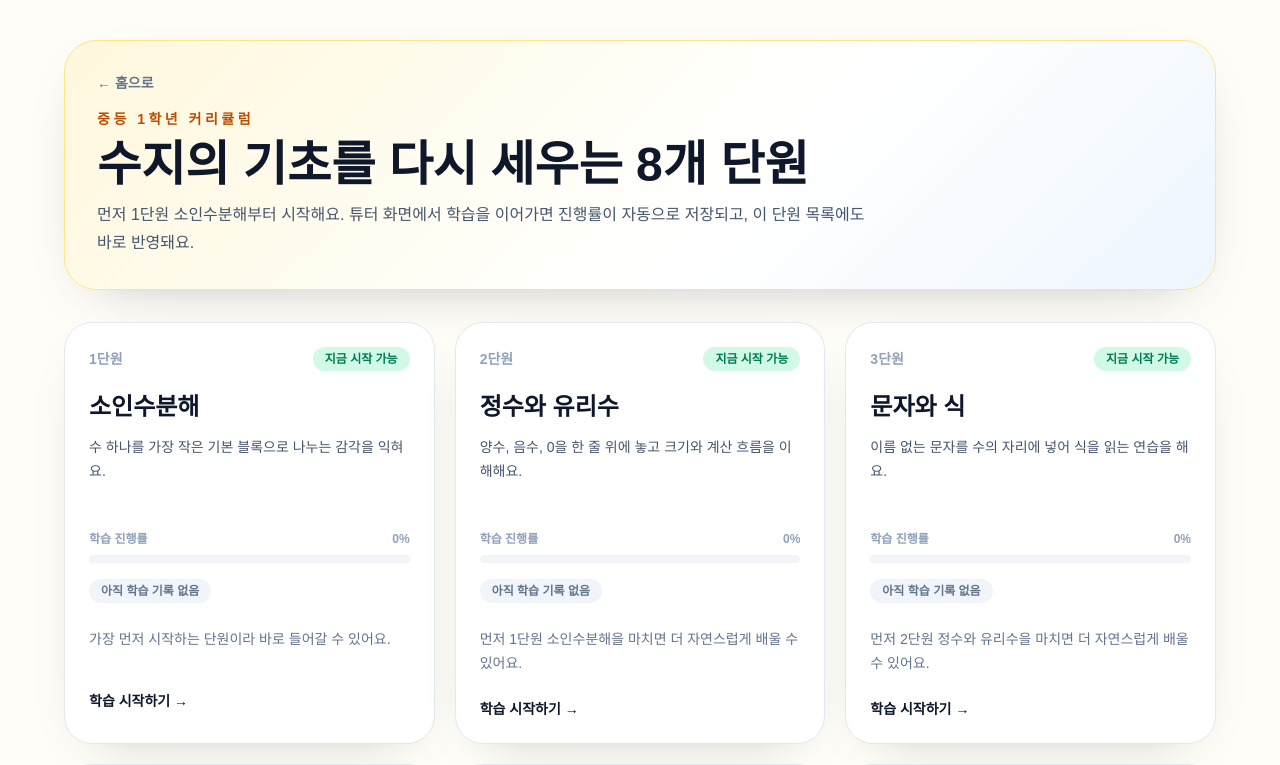
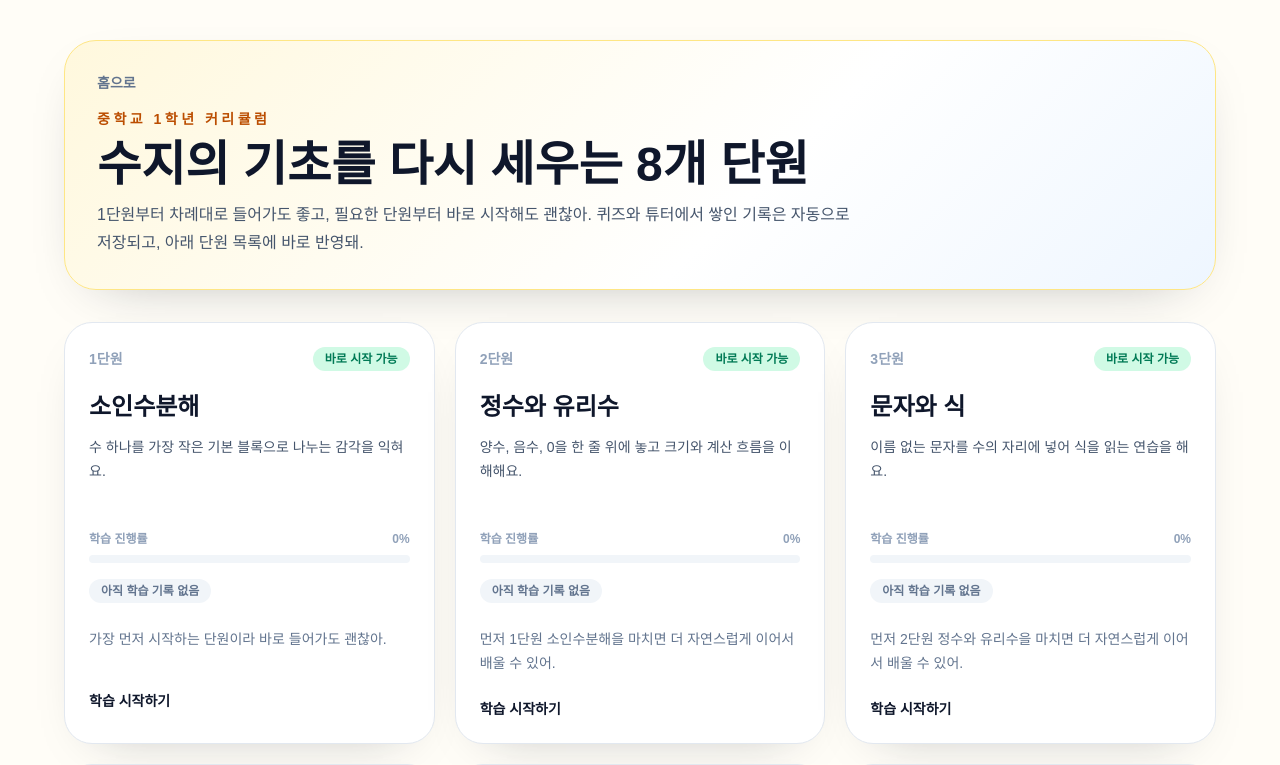
Before and after one commit to hj751008/my-first-app, a Next.js app: page /middle-1 in a window 1280 px wide. Shown: the top 765 px of the page. Built offline with nearby package versions, Linux system fonts and the light colour scheme.

Commit message:
Polish middle-1 shared UI copy and flow

```diff
--- a/app/middle-1/UnitGrid.tsx
+++ b/app/middle-1/UnitGrid.tsx
@@ -11,9 +11,9 @@ import {
 } from "@/lib/progress";
 
 const statusLabel = {
-  ready: "지금 시작 가능",
-  planned: "곧 확장 예정",
-  locked: "선수 단원 필요",
+  ready: "바로 시작 가능",
+  planned: "곧 열릴 예정",
+  locked: "선행 단원 필요",
 } as const;
 
 const statusStyle = {
@@ -51,7 +51,7 @@ export function UnitGrid() {
 
         const masteryBadges = [
           mastery.reachedGuidedPractice ? "직접 시도함" : null,
-          mastery.usedHint ? "힌트 경험" : null,
+          mastery.usedHint ? "힌트 사용함" : null,
           mastery.recoveredOnce ? "쉬운 단계 복귀" : null,
           mastery.reachedReflection ? "정리 단계 도달" : null,
           mastery.summaryAttempted ? "자기 말 설명 시도" : null,
@@ -61,9 +61,7 @@ export function UnitGrid() {
         const card = (
           <article className="flex h-full flex-col rounded-[1.75rem] border border-slate-200 bg-white p-6 shadow-[0_18px_50px_-34px_rgba(15,23,42,0.35)] transition hover:-translate-y-1">
             <div className="mb-5 flex items-center justify-between gap-3">
-              <span className="text-sm font-semibold text-slate-400">
-                {unit.id}단원
-              </span>
+              <span className="text-sm font-semibold text-slate-400">{unit.id}단원</span>
               <span
                 className={`rounded-full px-3 py-1 text-xs font-bold ${statusStyle[unit.status]}`}
               >
@@ -72,9 +70,7 @@ export function UnitGrid() {
             </div>
             <div className="space-y-3">
               <h2 className="text-2xl font-bold">{unit.title}</h2>
-              <p className="min-h-18 text-sm leading-6 text-slate-600">
-                {unit.description}
-              </p>
+              <p className="min-h-18 text-sm leading-6 text-slate-600">{unit.description}</p>
             </div>
             <div className="mt-6 space-y-2">
               <div className="flex items-center justify-between text-xs font-semibold text-slate-400">
@@ -106,11 +102,11 @@ export function UnitGrid() {
             </div>
             <div className="mt-6 min-h-10 text-sm leading-6 text-slate-500">
               {unit.prerequisite
-                ? `먼저 ${unit.prerequisite}을 마치면 더 자연스럽게 배울 수 있어요.`
-                : "가장 먼저 시작하는 단원이라 바로 들어갈 수 있어요."}
+                ? `먼저 ${unit.prerequisite}을 마치면 더 자연스럽게 이어서 배울 수 있어.`
+                : "가장 먼저 시작하는 단원이라 바로 들어가도 괜찮아."}
             </div>
             <div className="mt-6 text-sm font-semibold text-slate-900">
-              {unit.status === "ready" ? "학습 시작하기 →" : "준비 중"}
+              {unit.status === "ready" ? "학습 시작하기" : "준비 중"}
             </div>
           </article>
         );
--- a/app/middle-1/_shared/UnitOverview.tsx
+++ b/app/middle-1/_shared/UnitOverview.tsx
@@ -13,7 +13,9 @@ export function UnitOverview({ unit }: { unit: UnitDefinition }) {
           <article
             className={`rounded-[2rem] border bg-white/90 p-8 shadow-[0_18px_60px_-34px_rgba(15,23,42,0.35)] ${unit.theme.border}`}
           >
-            <p className={`text-sm font-semibold uppercase tracking-[0.25em] ${unit.theme.accentText}`}>
+            <p
+              className={`text-sm font-semibold uppercase tracking-[0.25em] ${unit.theme.accentText}`}
+            >
               {unit.unitNumber}단원 · {unit.content.overview.title}
             </p>
             <h1 className="mt-4 text-3xl font-black sm:text-5xl">
@@ -51,7 +53,7 @@ export function UnitOverview({ unit }: { unit: UnitDefinition }) {
           </article>
 
           <aside className="rounded-[2rem] border border-slate-200 bg-white/90 p-8 shadow-[0_18px_60px_-34px_rgba(15,23,42,0.28)]">
-            <h2 className="text-2xl font-bold">앱용으로 새로 만든 학습 포인트</h2>
+            <h2 className="text-2xl font-bold">수지가 자주 헷갈릴 수 있는 포인트</h2>
             <ul className="mt-5 space-y-4 text-sm leading-6 text-slate-600">
               {unit.content.misconceptions.map((item) => (
                 <li key={item}>{item}</li>
@@ -61,8 +63,8 @@ export function UnitOverview({ unit }: { unit: UnitDefinition }) {
             <div className="mt-8 rounded-[1.5rem] bg-slate-950 p-5 text-sm leading-6 text-slate-100">
               <p className="font-bold">콘텐츠 제작 원칙</p>
               <p className="mt-2 text-slate-300">
-                외부 자료는 내부 참고만 하고, 앱에 들어가는 문제와 설명은 수지 프로젝트용으로
-                새로 만든 콘텐츠만 사용해.
+                외부 자료는 참고만 하고, 앱 안의 문제와 해설과 힌트는 모두 이 프로젝트용으로
+                새로 만든 콘텐츠만 사용하고 있어.
               </p>
             </div>
           </aside>
--- a/app/middle-1/_shared/UnitQuizClient.tsx
+++ b/app/middle-1/_shared/UnitQuizClient.tsx
@@ -31,7 +31,9 @@ export function UnitQuizClient({ unit }: { unit: UnitDefinition }) {
   return (
     <div className="grid gap-6">
       <section className="rounded-[2rem] border border-slate-200 bg-white p-8 shadow-[0_18px_60px_-34px_rgba(15,23,42,0.28)]">
-        <p className={`text-sm font-semibold uppercase tracking-[0.25em] ${unit.theme.accentText}`}>
+        <p
+          className={`text-sm font-semibold uppercase tracking-[0.25em] ${unit.theme.accentText}`}
+        >
           진단 퀴즈
         </p>
         <h1 className="mt-3 text-3xl font-black text-slate-900">{unit.quizTitle}</h1>
@@ -45,7 +47,7 @@ export function UnitQuizClient({ unit }: { unit: UnitDefinition }) {
           key={question.id}
           className="rounded-[2rem] border border-slate-200 bg-white p-8 shadow-[0_18px_60px_-34px_rgba(15,23,42,0.22)]"
         >
-          <p className="text-sm font-semibold text-slate-400">{question.id}번</p>
+          <p className="text-sm font-semibold text-slate-400">{question.id}번 문제</p>
           <h2 className="mt-2 text-xl font-bold text-slate-900">{question.prompt}</h2>
           <div className="mt-5 grid gap-3 sm:grid-cols-2">
             {question.options.map((option) => {
@@ -100,7 +102,9 @@ export function UnitQuizClient({ unit }: { unit: UnitDefinition }) {
           </div>
         ) : (
           <div className="space-y-4">
-            <p className={`text-sm font-semibold uppercase tracking-[0.25em] ${unit.theme.accentText}`}>
+            <p
+              className={`text-sm font-semibold uppercase tracking-[0.25em] ${unit.theme.accentText}`}
+            >
               결과
             </p>
             <h2 className="text-3xl font-black text-slate-900">
@@ -109,8 +113,10 @@ export function UnitQuizClient({ unit }: { unit: UnitDefinition }) {
             <p className="max-w-2xl text-base leading-7 text-slate-600">
               {unit.resultDescription}
             </p>
-            <div className={`rounded-[1.5rem] p-5 text-sm leading-6 text-slate-700 ${unit.theme.lightBg}`}>
-              <p className="font-bold text-slate-900">다음에 이어갈 새 문제 예시</p>
+            <div
+              className={`rounded-[1.5rem] p-5 text-sm leading-6 text-slate-700 ${unit.theme.lightBg}`}
+            >
+              <p className="font-bold text-slate-900">다음에 이어갈 문제 예시</p>
               <ul className="mt-3 space-y-2">
                 {unit.content.generatedProblems.slice(0, 2).map((problem) => (
                   <li key={problem.id}>{problem.prompt}</li>
--- a/app/middle-1/_shared/UnitTutorClient.tsx
+++ b/app/middle-1/_shared/UnitTutorClient.tsx
@@ -182,9 +182,7 @@ export function UnitTutorClient({ unit }: { unit: UnitDefinition }) {
       }
     } catch (submitError) {
       setError(
-        submitError instanceof Error
-          ? submitError.message
-          : "잠깐 문제가 생겼어. 다시 시도해보자."
+        submitError instanceof Error ? submitError.message : "잠깐 문제가 생겼어. 다시 시도해보자."
       );
     } finally {
       setIsLoading(false);
@@ -201,13 +199,17 @@ export function UnitTutorClient({ unit }: { unit: UnitDefinition }) {
       <section className="rounded-[2rem] border border-slate-200 bg-white p-6 shadow-[0_18px_60px_-34px_rgba(15,23,42,0.35)]">
         <div className="mb-4 flex items-center justify-between gap-4">
           <div>
-            <p className={`text-sm font-semibold uppercase tracking-[0.2em] ${unit.theme.accentText}`}>
+            <p
+              className={`text-sm font-semibold uppercase tracking-[0.2em] ${unit.theme.accentText}`}
+            >
               AI 튜터 대화
             </p>
             <h1 className="mt-2 text-2xl font-black text-slate-900">{unit.tutorTitle}</h1>
           </div>
-          <span className={`rounded-full px-3 py-1 text-xs font-bold ${unit.theme.chipBg} ${unit.theme.accentText}`}>
-            콘텐츠 연결 완료
+          <span
+            className={`rounded-full px-3 py-1 text-xs font-bold ${unit.theme.chipBg} ${unit.theme.accentText}`}
+          >
+            단원 콘텐츠 연결 완료
           </span>
         </div>
 
@@ -342,11 +344,11 @@ export function UnitTutorClient({ unit }: { unit: UnitDefinition }) {
         <div className={`mt-6 rounded-[1.5rem] p-5 text-sm leading-6 text-slate-700 ${unit.theme.lightBg}`}>
           <p className="font-bold text-slate-900">현재 lesson context 힌트</p>
           <p className="mt-2">
-            힌트 단계는 <span className="font-semibold">{hintLevel}</span> 이고, 현재 튜터 상태는{" "}
-            <span className="font-semibold">{latestAssistantReply.state}</span> 야.
+            힌트 단계는 <span className="font-semibold">{hintLevel}</span>이고, 현재 튜터 상태는{" "}
+            <span className="font-semibold">{latestAssistantReply.state}</span>야.
           </p>
           <p className="mt-2">
-            지금 보이는 카드와 예시 문제는 모두 이 단원 콘텐츠 팩에서 가져온 앱용 콘텐츠야.
+            지금 보이는 카드와 문제 예시는 모두 이 단원 콘텐츠 팩에서 가져온 프로젝트 전용 자료야.
           </p>
         </div>
       </aside>
--- a/app/middle-1/page.tsx
+++ b/app/middle-1/page.tsx
@@ -7,18 +7,18 @@ export default function Middle1Page() {
       <section className="mx-auto flex w-full max-w-6xl flex-col gap-8">
         <div className="flex flex-col gap-4 rounded-[2rem] border border-amber-200 bg-[linear-gradient(135deg,#fff8dd_0%,#ffffff_60%,#eef6ff_100%)] p-8 shadow-[0_18px_60px_-35px_rgba(15,23,42,0.4)]">
           <Link href="/" className="text-sm font-semibold text-slate-500">
-            ← 홈으로
+            홈으로
           </Link>
           <div className="space-y-3">
             <p className="text-sm font-semibold uppercase tracking-[0.25em] text-amber-700">
-              중등 1학년 커리큘럼
+              중학교 1학년 커리큘럼
             </p>
             <h1 className="text-3xl font-black sm:text-5xl">
               수지의 기초를 다시 세우는 8개 단원
             </h1>
             <p className="max-w-3xl text-base leading-7 text-slate-600">
-              먼저 1단원 소인수분해부터 시작해요. 튜터 화면에서 학습을 이어가면
-              진행률이 자동으로 저장되고, 이 단원 목록에도 바로 반영돼요.
+              1단원부터 차례대로 들어가도 좋고, 필요한 단원부터 바로 시작해도 괜찮아.
+              퀴즈와 튜터에서 쌓인 기록은 자동으로 저장되고, 아래 단원 목록에 바로 반영돼.
             </p>
           </div>
         </div>
```
